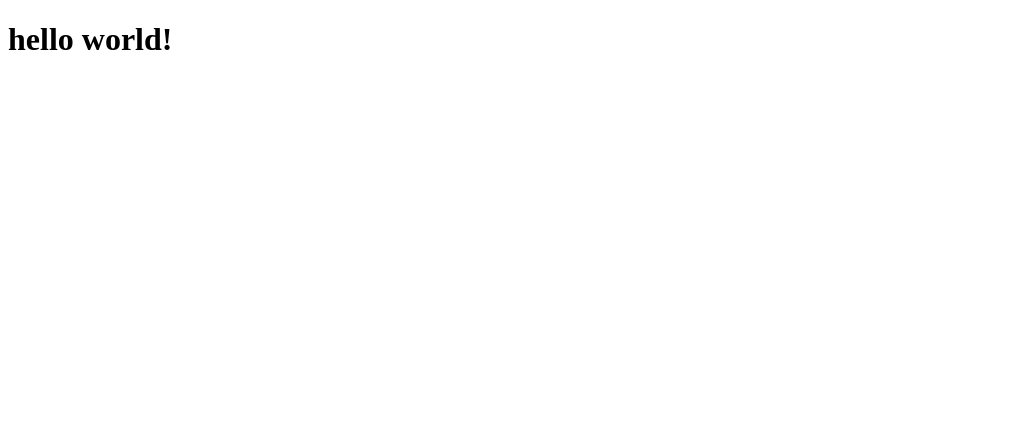
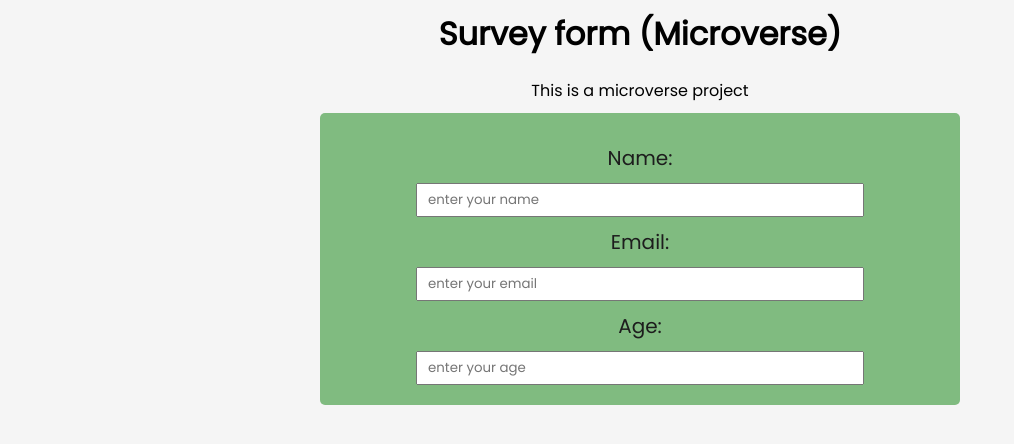
Before and after one commit to firasmlt/survey-form-microverse, a plain HTML site: page index.html in a window 1280 px wide. Shown: the whole page, without its empty margins (0-1014 px from the left). Drawn offline with Linux system fonts and the light colour scheme.

Commit message:
my part of the application - Firas Melliti

```diff
--- a/index.html
+++ b/index.html
@@ -5,8 +5,23 @@
     <meta http-equiv="X-UA-Compatible" content="IE=edge">
     <meta name="viewport" content="width=device-width, initial-scale=1.0">
     <title>survey form microverse</title>
+    <link rel="stylesheet" href="style.css">
+    <link rel="preconnect" href="https://fonts.gstatic.com">
+<link href="https://fonts.googleapis.com/css2?family=Poppins" rel="stylesheet">
 </head>
 <body>
-    <h1>hello world!</h1>
+    <h1 id="title">Survey form (Microverse)</h1>
+    <p id="description">This is a microverse project</p>
+    <form id="survey-form">
+        <label for="name">Name:</label>
+        <input type="text" id="name" required placeholder="enter your name">
+
+        <label for="name">Email:</label>
+
+        <input type="email" id="email" required placeholder="enter your email">
+        <label for="name">Age:</label>
+        <input type="number" id="number" required placeholder="enter your age">
+
+    </form>
 </body>
 </html>
--- a/style.css
+++ b/style.css
@@ -0,0 +1,41 @@
+*{
+    margin:0;
+    padding:0;
+    box-sizing:border-box;
+    font-family: poppins, sans-serif;
+}
+
+body{
+    background-color:rgb(245, 245, 245);
+    display:flex;
+    flex-direction: column  ;
+    align-items: center;
+}
+#title, #description{
+    text-align:center;
+    margin:10px 0;
+}
+
+#survey-form{
+    background-color: rgb(128, 187, 128);
+    width:50%;
+    max-width: 700px;
+    display:flex;
+    flex-direction: column;
+    align-items: center;
+    justify-content: space-around;
+    padding: 20px 0;
+    border-radius: 5px;
+}
+
+#survey-form  input{
+    padding: 5px 10px;
+    outline: none;
+    width:70%;
+}
+
+#survey-form label{
+    color:rgb(29, 29, 29);
+    font-size: 20px;
+    margin:10px 0;
+}
```
